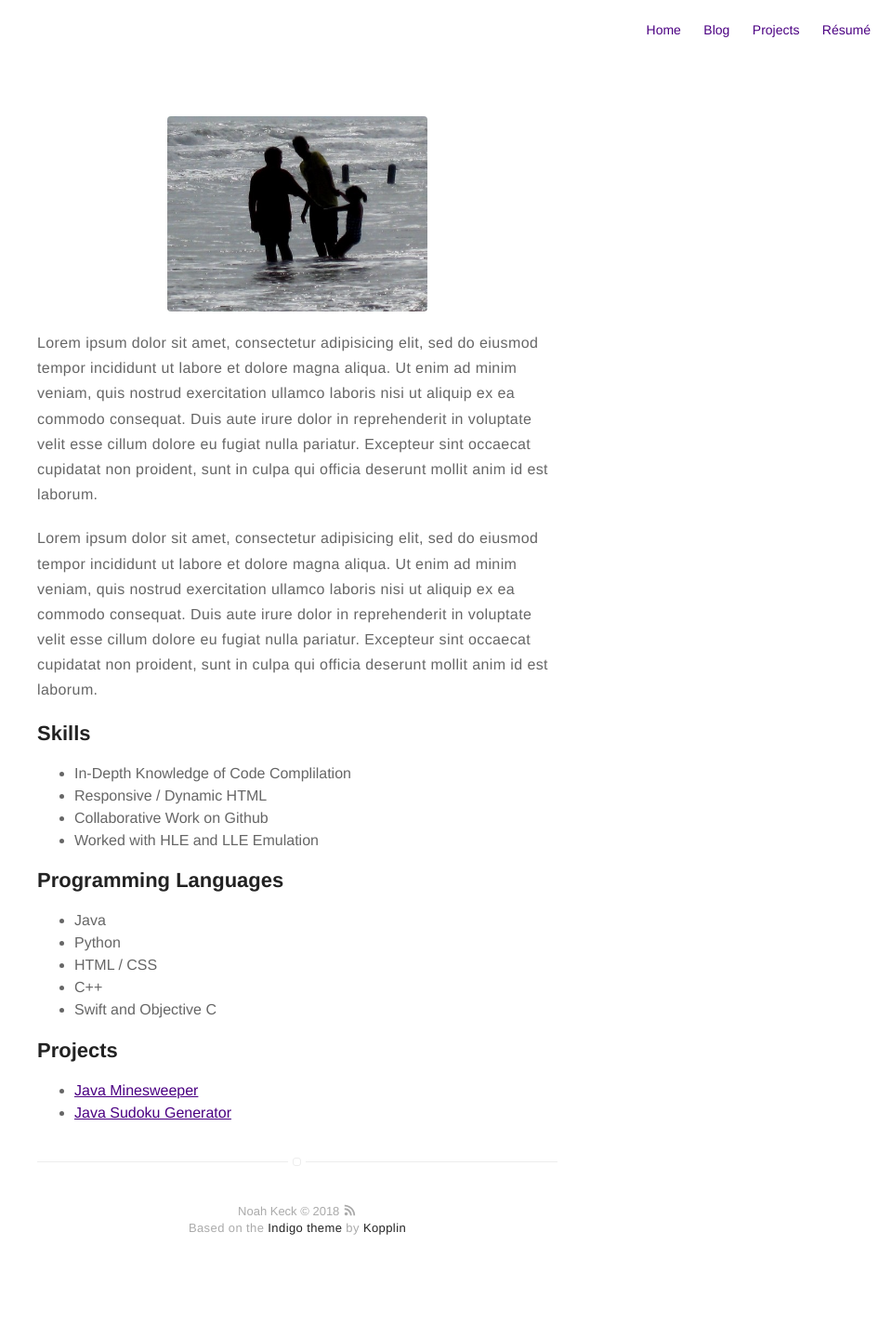
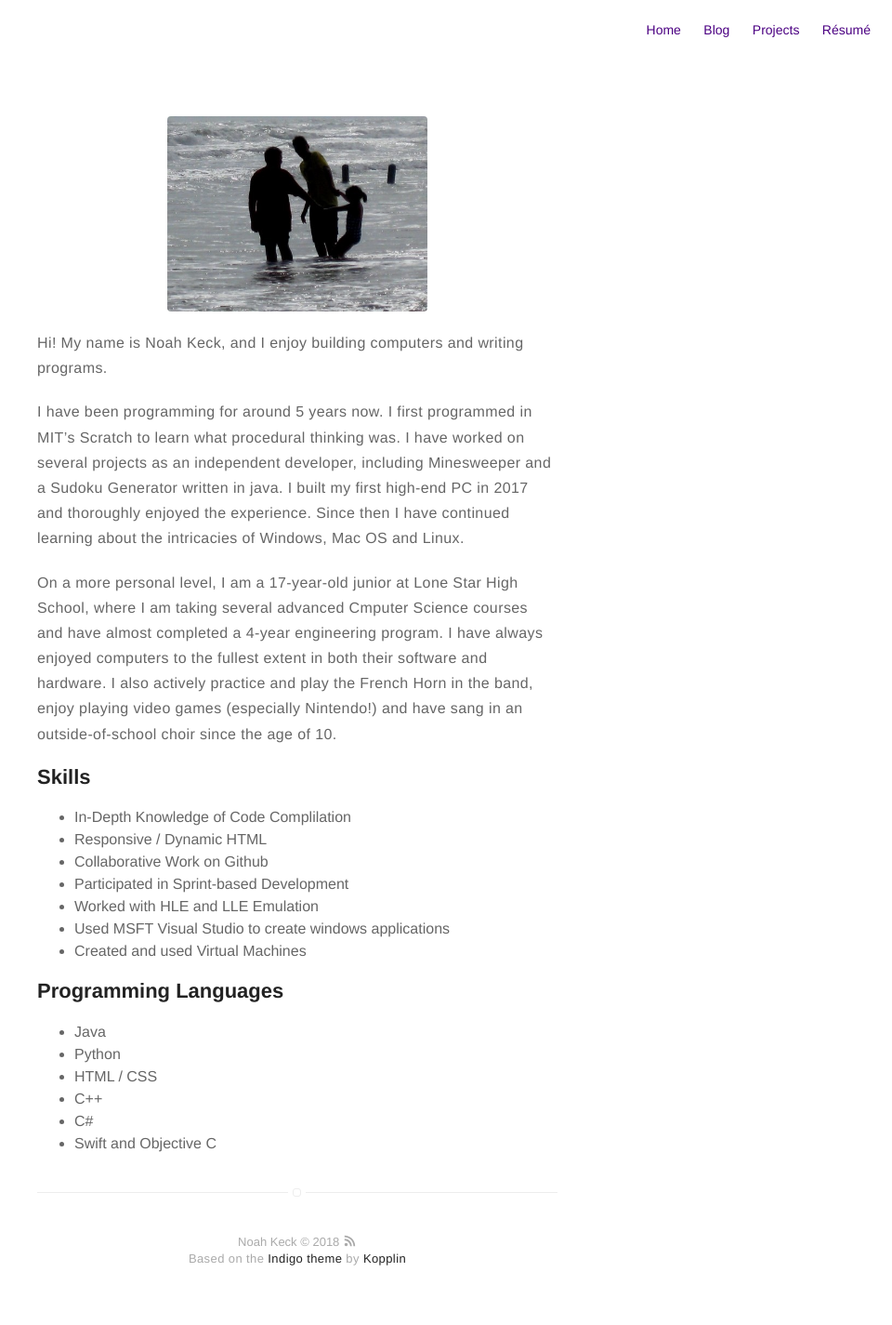
Before and after one commit to noah978/noah978.github.io, a Jekyll site: the page built from about.md, in a window 1280 px wide. Shown: the whole page at 93% size, without its empty margins (320-1280 px from the left). Built offline with Jekyll 4.4.1, drawn with Linux system fonts in a browser that asks for light colours; before the commit the page ends 1392 px from its top, so only the background shows below that.

Commit message:
Update about.md

```diff
--- a/about.md
+++ b/about.md
@@ -6,33 +6,25 @@ author: noah
 ---
 ![Profile Image]({{ site.url }}/{{ site.picture }})
 
-<p>Lorem ipsum dolor sit amet, consectetur adipisicing elit, sed do eiusmod
-tempor incididunt ut labore et dolore magna aliqua. Ut enim ad minim veniam,
-quis nostrud exercitation ullamco laboris nisi ut aliquip ex ea commodo
-consequat. Duis aute irure dolor in reprehenderit in voluptate velit esse
-cillum dolore eu fugiat nulla pariatur. Excepteur sint occaecat cupidatat non
-proident, sunt in culpa qui officia deserunt mollit anim id est laborum.</p>
+Hi! My name is Noah Keck, and I enjoy building computers and writing programs.
 
-<p>Lorem ipsum dolor sit amet, consectetur adipisicing elit, sed do eiusmod
-tempor incididunt ut labore et dolore magna aliqua. Ut enim ad minim veniam,
-quis nostrud exercitation ullamco laboris nisi ut aliquip ex ea commodo
-consequat. Duis aute irure dolor in reprehenderit in voluptate velit esse
-cillum dolore eu fugiat nulla pariatur. Excepteur sint occaecat cupidatat non
-proident, sunt in culpa qui officia deserunt mollit anim id est laborum.</p>
+I have been programming for around 5 years now. I first programmed in MIT's Scratch to learn what procedural thinking was. I have worked on several projects as an independent developer, including Minesweeper and a Sudoku Generator written in java. I built my first high-end PC in 2017 and thoroughly enjoyed the experience. Since then I have continued learning about the intricacies of Windows, Mac OS and Linux.
+
+On a more personal level, I am a 17-year-old junior at Lone Star High School, where I am taking several advanced Cmputer Science courses and have almost completed a 4-year engineering program. I have always enjoyed computers to the fullest extent in both their software and hardware. I also actively practice and play the French Horn in the band, enjoy playing video games (especially Nintendo!) and have sang in an outside-of-school choir since the age of 10.
 
 ## Skills
 * In-Depth Knowledge of Code Complilation
 * Responsive / Dynamic HTML
 * Collaborative Work on Github
+* Participated in Sprint-based Development
 * Worked with HLE and LLE Emulation
+* Used MSFT Visual Studio to create windows applications
+* Created and used Virtual Machines
 
 ## Programming Languages
 * Java
 * Python
 * HTML / CSS
 * C++
+* C#
 * Swift and Objective C
-
-## Projects
-* [Java Minesweeper](https://github.com/noah978/Java-Minsweeper)
-* [Java Sudoku Generator](https://github.com/noah978/Java-Sudoku-Generator)
```
